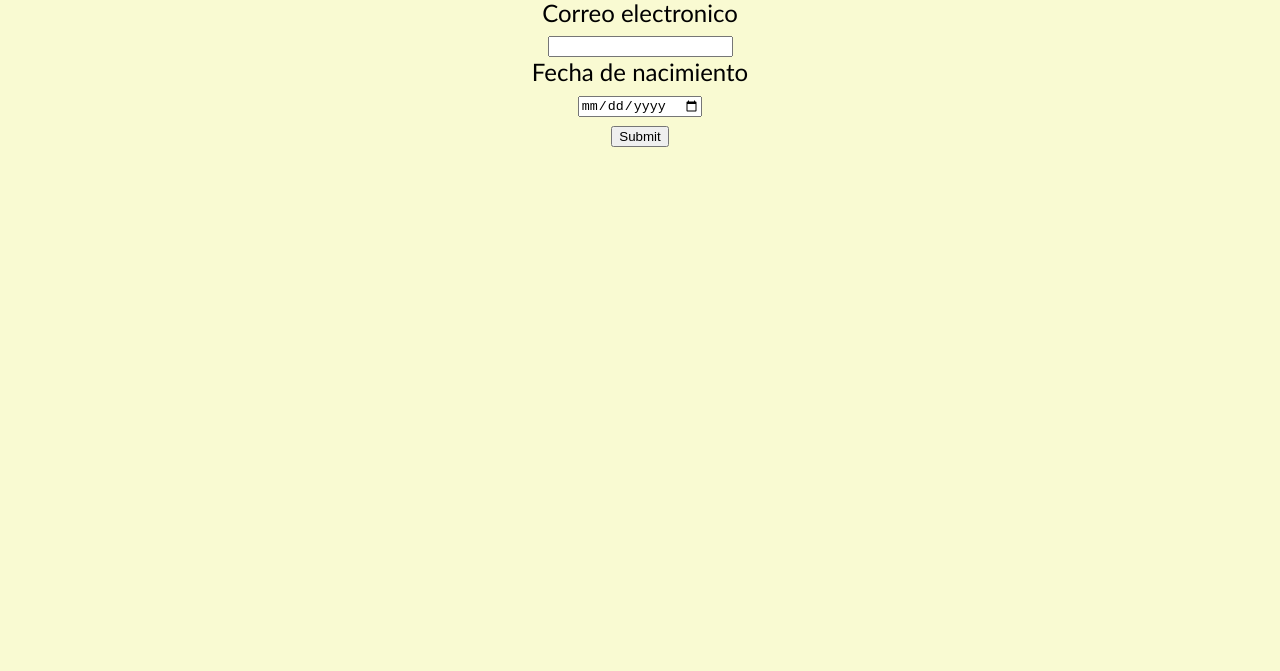
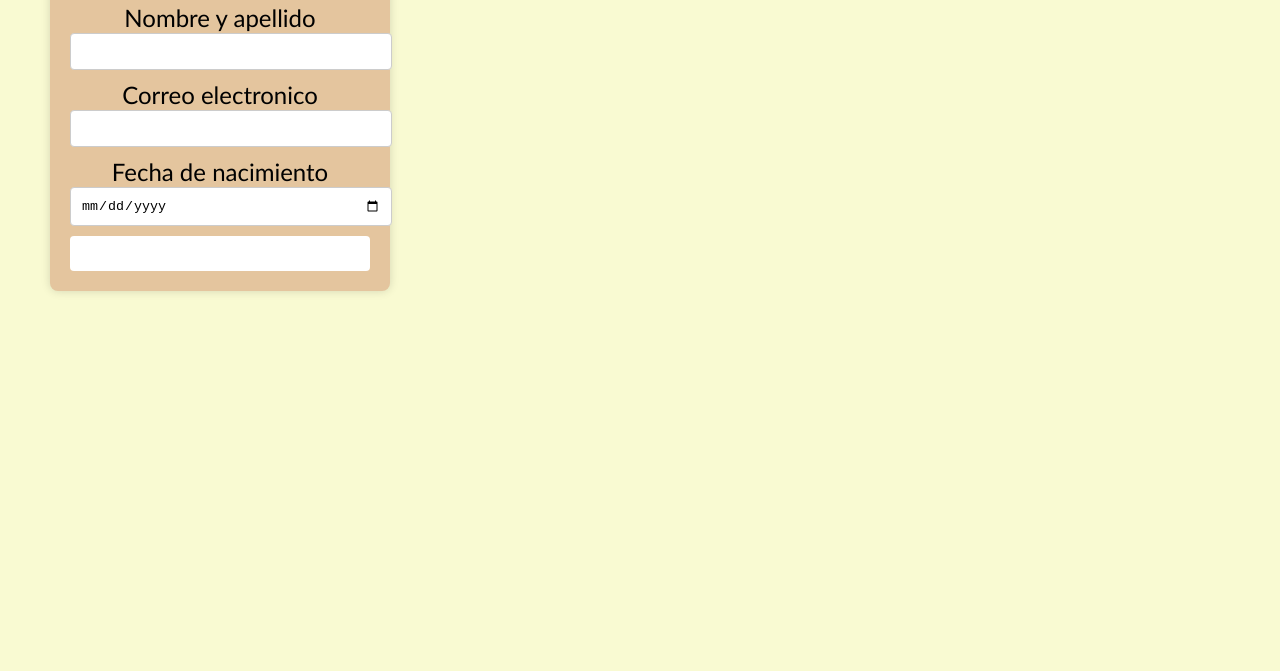
Before and after one commit to Koke01/prueba-front, a plain HTML site: page contacto.html in a window 1280 px wide. Shown: the part 429-1100 px from the top of the page. Drawn offline with Linux system fonts and the light colour scheme.

Commit message:
Update vista.css

```diff
--- a/css/vista.css
+++ b/css/vista.css
@@ -6,6 +6,42 @@ body {
     min-height: 100vh;
     grid-template-rows: auto 1fr auto;
     background-color: #f9fad2;
+
+
+
+}
+    .formulario-cuadro {
+    width: 300px;
+    padding: 20px;
+    background-color: #E4C59E;
+    border-radius: 8px;
+    box-shadow: 0px 0px 10px 0px rgba(0,0,0,0.15);
+
+}
+
+.formulario-cuadro input[type="text"],
+.formulario-cuadro input[type="email"],
+.formulario-cuadro input[type="date"] {
+    width: 100%;
+    padding: 10px;
+    margin-bottom: 10px;
+
+    border-radius: 4px;
+    border: 1px solid #ccc;
+}
+
+
+.formulario-cuadro input[type="submit"] {
+    width: 100%;
+    padding: 10px;
+    border-radius: 4px;
+    border: none;
+    background-color: #fff;
+    color: #fff;
+    display: block ;
+    margin-left: auto;
+    margin-right: auto;
+    cursor: pointer;
 }
 
 header{
@@ -14,7 +50,15 @@ header{
     padding: 20px;
 
 }
-
+h2{
+    text-align: center;
+}
+.container {
+    display: flex;
+    justify-content: center;
+    align-items: center;
+    height: 100vh;
+}
 
 nav a:hover {
     transform: translateY(-3px);
```
